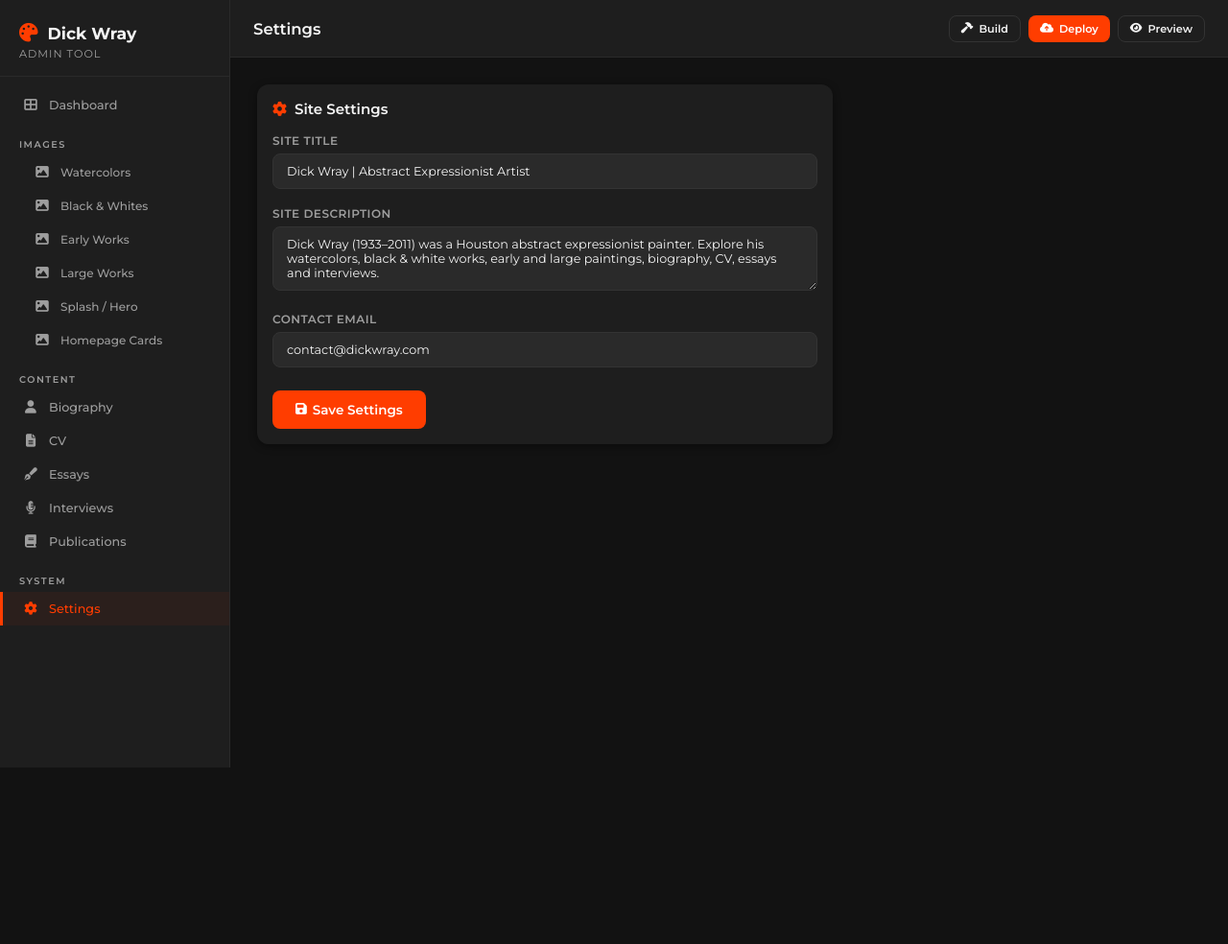
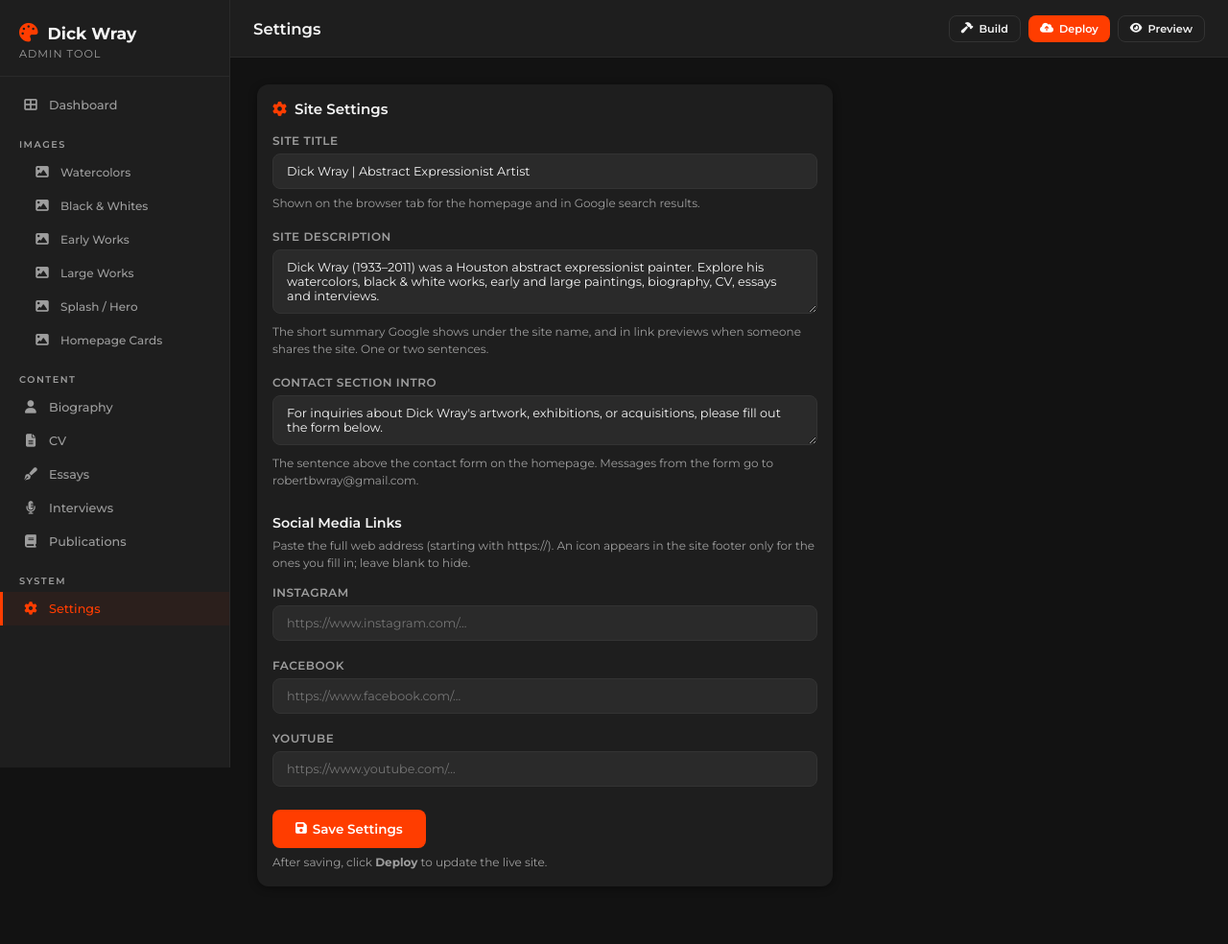
Before and after one commit to robertwrayscode/Dickwray-Website, a Flask app: page /settings in a window 1280 px wide. Shown: the whole page at 96% size. Before the commit the page ends 800 px from the top, so only its background shows below. Run offline with Flask 3, Linux system fonts and the light colour scheme; some libraries are stand-ins or nearby versions.

Commit message:
Site update via admin tool - 2026-09-17 16:03:38

```diff
--- a/_data/settings.json
+++ b/_data/settings.json
@@ -1,5 +1,8 @@
 {
   "site_title": "Dick Wray | Abstract Expressionist Artist",
   "site_description": "Dick Wray (1933–2011) was a Houston abstract expressionist painter. Explore his watercolors, black & white works, early and large paintings, biography, CV, essays and interviews.",
-  "email": "contact@dickwray.com"
+  "contact_intro": "For inquiries about Dick Wray's artwork, exhibitions, or acquisitions, please fill out the form below.",
+  "instagram_url": "",
+  "facebook_url": "",
+  "youtube_url": ""
 }
--- a/admin-tool/app.py
+++ b/admin-tool/app.py
@@ -209,6 +209,11 @@ def serve_site_assets(filename):
 @app.route('/preview/<path:filename>')
 def preview_site(filename='index.html'):
     """Serve the built site for preview."""
+    # Never serve hidden files (.git-token, .git/…) or tool/backup folders —
+    # the dashboard is reachable from the internet through Cloudflare Access.
+    parts = filename.replace('\\', '/').split('/')
+    if any(p.startswith('.') for p in parts) or parts[0] in ('admin-tool', '_archive', '_data'):
+        abort(404)
     return send_from_directory(SITE_DIR, filename)
 
 
@@ -681,6 +686,20 @@ def build_site():
         return jsonify({'success': False, 'message': str(e) + '\n' + traceback.format_exc()}), 500
 
 
+def current_editor_email():
+    """Email of the person signed in through Cloudflare Access (empty when used locally)."""
+    try:
+        return (request.headers.get('Cf-Access-Authenticated-User-Email') or '').strip()
+    except RuntimeError:
+        return ''
+
+
+@app.context_processor
+def inject_editor():
+    email = current_editor_email()
+    return {'editor_email': email, 'editor_name': (email.split('@')[0] if email else 'Robert')}
+
+
 @app.route('/deploy', methods=['POST'])
 def deploy_site():
     """Rebuild the pages, pick up any edits made on the web editor, and push."""
@@ -725,7 +744,9 @@ def deploy_site():
         for f in stage_files:
             git('add', f)
         timestamp = datetime.now().strftime('%Y-%m-%d %H:%M:%S')
-        r = git('commit', '-m', f'Site update via admin tool - {timestamp}')
+        editor = current_editor_email()
+        who = f' by {editor}' if editor else ''
+        r = git('commit', '-m', f'Site update via admin tool{who} - {timestamp}')
         local_changes = r.returncode == 0
         log.append('Committed local changes.' if local_changes else 'No local changes to commit.')
 
@@ -794,4 +815,6 @@ if __name__ == '__main__':
     if not os.environ.get('DICKWRAY_NO_BROWSER'):
         threading.Thread(target=open_browser, daemon=True).start()
 
-    app.run(host='0.0.0.0', port=5555, debug=True, use_reloader=False)
+    # debug=False: the dashboard can be reached from the internet through the
+    # Cloudflare login (admin.dickwray.org); debug mode would expose a code console.
+    app.run(host='0.0.0.0', port=5555, debug=False, use_reloader=False)
--- a/admin-tool/build.py
+++ b/admin-tool/build.py
@@ -240,7 +240,6 @@ def _build_site_impl() -> bool:
     settings = load_json(DATA_DIR / "settings.json") or {
         "site_title": "Dick Wray | Abstract Expressionist Artist",
         "site_description": "Official website for abstract expressionist artist Dick Wray",
-        "email": "contact@dickwray.com",
     }
 
     bio = load_json(DATA_DIR / "bio.json") or {}
--- a/admin-tool/templates/admin/dashboard.html
+++ b/admin-tool/templates/admin/dashboard.html
@@ -5,7 +5,7 @@
 
 {% block content %}
 <div class="welcome-banner">
-    <h2>Welcome, Robert</h2>
+    <h2>Welcome{% if editor_email %}, {{ editor_email }}{% else %}, Robert{% endif %}</h2>
     <p>Manage the Dick Wray art portfolio from here.</p>
 </div>
 
--- a/admin-tool/templates/admin/settings.html
+++ b/admin-tool/templates/admin/settings.html
@@ -4,6 +4,10 @@
 {% block page_title %}Settings{% endblock %}
 
 {% block content %}
+<style>
+    .set-help { font-size: .8rem; color: var(--text-dim); margin-top: 6px; line-height: 1.5; }
+    .set-group-title { font-size: .95rem; font-weight: 600; margin: 26px 0 6px; }
+</style>
 <section class="section">
     <div class="card settings-card">
         <div class="card-body">
@@ -11,23 +15,41 @@
             <form id="settingsForm" onsubmit="saveSettings(event)">
                 <div class="form-group">
                     <label for="sTitle">Site Title</label>
-                    <input type="text" id="sTitle" class="form-control"
-                           value="{{ settings.get('site_title', '') }}">
+                    <input type="text" id="sTitle" class="form-control" value="{{ settings.get('site_title', '') }}">
+                    <p class="set-help">Shown on the browser tab for the homepage and in Google search results.</p>
                 </div>
                 <div class="form-group">
                     <label for="sDesc">Site Description</label>
                     <textarea id="sDesc" class="form-control" rows="3">{{ settings.get('site_description', '') }}</textarea>
+                    <p class="set-help">The short summary Google shows under the site name, and in link previews when someone shares the site. One or two sentences.</p>
                 </div>
                 <div class="form-group">
-                    <label for="sEmail">Contact Email</label>
-                    <input type="email" id="sEmail" class="form-control"
-                           value="{{ settings.get('email', '') }}">
+                    <label for="sIntro">Contact Section Intro</label>
+                    <textarea id="sIntro" class="form-control" rows="2">{{ settings.get('contact_intro', '') }}</textarea>
+                    <p class="set-help">The sentence above the contact form on the homepage. Messages from the form go to robertbwray@gmail.com.</p>
                 </div>
+
+                <p class="set-group-title">Social Media Links</p>
+                <p class="set-help" style="margin: 0 0 14px;">Paste the full web address (starting with https://). An icon appears in the site footer only for the ones you fill in; leave blank to hide.</p>
+                <div class="form-group">
+                    <label for="sInsta">Instagram</label>
+                    <input type="url" id="sInsta" class="form-control" placeholder="https://www.instagram.com/..." value="{{ settings.get('instagram_url', '') }}">
+                </div>
+                <div class="form-group">
+                    <label for="sFb">Facebook</label>
+                    <input type="url" id="sFb" class="form-control" placeholder="https://www.facebook.com/..." value="{{ settings.get('facebook_url', '') }}">
+                </div>
+                <div class="form-group">
+                    <label for="sYt">YouTube</label>
+                    <input type="url" id="sYt" class="form-control" placeholder="https://www.youtube.com/..." value="{{ settings.get('youtube_url', '') }}">
+                </div>
+
                 <div class="form-actions">
                     <button type="submit" class="btn btn-accent btn-lg">
                         <i class="fas fa-save"></i> Save Settings
                     </button>
                 </div>
+                <p class="set-help">After saving, click <strong>Deploy</strong> to update the live site.</p>
             </form>
         </div>
     </div>
@@ -39,9 +61,12 @@
 async function saveSettings(e) {
     e.preventDefault();
     const payload = {
-        site_title: document.getElementById('sTitle').value,
-        site_description: document.getElementById('sDesc').value,
-        email: document.getElementById('sEmail').value,
+        site_title: document.getElementById('sTitle').value.trim(),
+        site_description: document.getElementById('sDesc').value.trim(),
+        contact_intro: document.getElementById('sIntro').value.trim(),
+        instagram_url: document.getElementById('sInsta').value.trim(),
+        facebook_url: document.getElementById('sFb').value.trim(),
+        youtube_url: document.getElementById('sYt').value.trim(),
     };
     try {
         const res = await fetch('/api/settings', {
@@ -50,7 +75,7 @@ async function saveSettings(e) {
             body: JSON.stringify(payload),
         });
         if (res.ok) {
-            showToast('Settings saved');
+            showToast('Settings saved — click Deploy to publish');
         } else {
             showToast('Save failed', 'error');
         }
--- a/admin-tool/templates/site/index.html
+++ b/admin-tool/templates/site/index.html
@@ -66,7 +66,7 @@
         <section id="contact" class="contact">
             <div class="contact-container">
                 <h2>Contact</h2>
-                <p>For inquiries about Dick Wray's artwork, exhibitions, or acquisitions, please fill out the form below.</p>
+                <p>{{ settings.contact_intro or "For inquiries about Dick Wray's artwork, exhibitions, or acquisitions, please fill out the form below." }}</p>
                 <form id="contact-form" action="https://formsubmit.co/4b139594deef101fff396ba64042445b" method="POST">
                     <div class="form-group">
                         <input type="text" id="name" name="name" required>
--- a/index.html
+++ b/index.html
@@ -167,7 +167,7 @@
         <section id="contact" class="contact">
             <div class="contact-container">
                 <h2>Contact</h2>
-                <p>For inquiries about Dick Wray's artwork, exhibitions, or acquisitions, please fill out the form below.</p>
+                <p>For inquiries about Dick Wray&#39;s artwork, exhibitions, or acquisitions, please fill out the form below.</p>
                 <form id="contact-form" action="https://formsubmit.co/4b139594deef101fff396ba64042445b" method="POST">
                     <div class="form-group">
                         <input type="text" id="name" name="name" required>
```
Also changed, not shown: admin-tool/templates/site/base.html (+13 -0 lines), admin/config.yml (+5 -2 lines), css/styles.css (+25 -0 lines).
